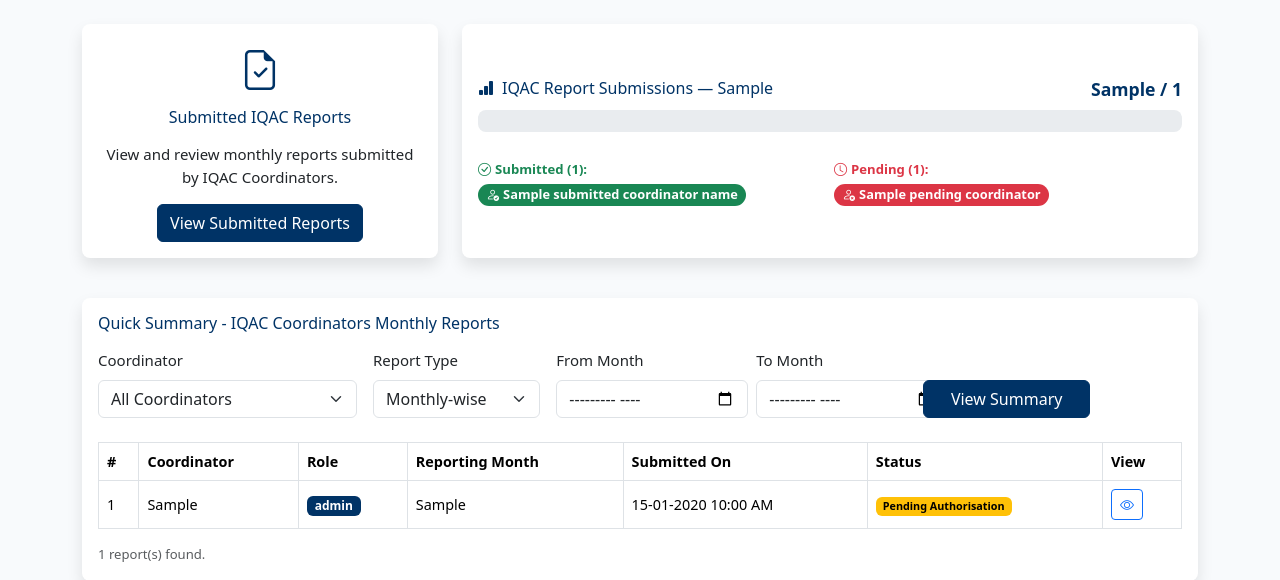
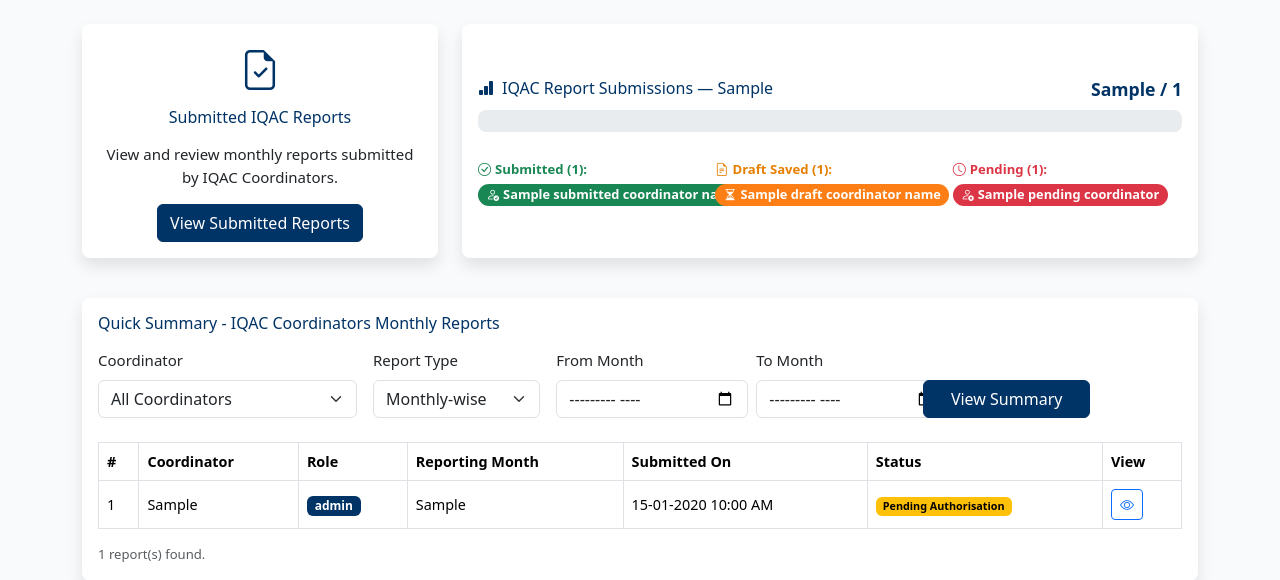
Before and after one commit to DarshanHeble/Iqac-manager, a Flask app: template templates/secretary_dashboard.html in a window 1280 px wide. Shown: the part 139-719 px from the top of the page. Run offline with Flask 3, Linux system fonts and the light colour scheme; the template is opened without the code that fills it: most values are stand-ins (such as "Sample title", 1, 10 or a date in 2020).

Commit message:
feat: add Draft Saved status to coordinator submission progress bar

```diff
--- a/app.py
+++ b/app.py
@@ -1356,11 +1356,29 @@ def admin_panel():
     current_report_month = prev.strftime("%Y-%m")
     cursor.execute("SELECT COUNT(*) as count FROM users WHERE role IN ('School IQAC Coordinator', 'Campus IQAC Coordinator')")
     total_coordinators = cursor.fetchone()['count']
-    cursor.execute("SELECT COUNT(DISTINCT username) as count FROM signed_reports WHERE reporting_month = %s", (current_report_month,))
+    cursor.execute("SELECT COUNT(DISTINCT username) as count FROM signed_reports WHERE reporting_month = %s AND status IN ('uploaded','reviewed')", (current_report_month,))
     submitted_coordinators = cursor.fetchone()['count']
     submission_pct = int((submitted_coordinators / total_coordinators * 100) if total_coordinators > 0 else 0)
 
-    # Which coordinators have NOT submitted
+    # Coordinators with signed PDF uploaded
+    cursor.execute("""
+        SELECT DISTINCT u.username, u.full_name FROM users u
+        JOIN signed_reports sr ON sr.username = u.username
+        WHERE u.role IN ('School IQAC Coordinator', 'Campus IQAC Coordinator')
+        AND sr.reporting_month = %s AND sr.status IN ('uploaded', 'reviewed')
+    """, (current_report_month,))
+    submitted_coordinator_names = [r['full_name'] or r['username'] for r in cursor.fetchall()]
+
+    # Coordinators with draft saved but not yet uploaded
+    cursor.execute("""
+        SELECT DISTINCT u.username, u.full_name FROM users u
+        JOIN signed_reports sr ON sr.username = u.username
+        WHERE u.role IN ('School IQAC Coordinator', 'Campus IQAC Coordinator')
+        AND sr.reporting_month = %s AND sr.status IN ('pending_upload', 'corrections_requested')
+    """, (current_report_month,))
+    draft_coordinator_names = [r['full_name'] or r['username'] for r in cursor.fetchall()]
+
+    # Coordinators with nothing done
     cursor.execute("""
         SELECT username, full_name FROM users WHERE role IN ('School IQAC Coordinator', 'Campus IQAC Coordinator')
         AND username NOT IN (
@@ -1368,15 +1386,6 @@ def admin_panel():
         )
     """, (current_report_month,))
     pending_coordinators = [r['full_name'] or r['username'] for r in cursor.fetchall()]
-
-    # Which coordinators HAVE submitted
-    cursor.execute("""
-        SELECT DISTINCT u.username, u.full_name FROM users u
-        JOIN signed_reports sr ON sr.username = u.username
-        WHERE u.role IN ('School IQAC Coordinator', 'Campus IQAC Coordinator')
-        AND sr.reporting_month = %s
-    """, (current_report_month,))
-    submitted_coordinator_names = [r['full_name'] or r['username'] for r in cursor.fetchall()]
 
     # Handle submission window settings update
     if request.method == "POST" and "update_window" in request.form:
@@ -1538,6 +1547,7 @@ def admin_panel():
         submission_pct=submission_pct,
         pending_coordinators=pending_coordinators,
         submitted_coordinator_names=submitted_coordinator_names,
+        draft_coordinator_names=draft_coordinator_names,
         current_report_month=datetime.strptime(current_report_month, "%Y-%m").strftime("%m-%Y"),
         **dict(zip(('submission_open_day', 'submission_close_day'), get_submission_window())),
         coordinators=coordinators,
@@ -3218,10 +3228,26 @@ def secretary_dashboard():
     cursor.execute("SELECT COUNT(*) as count FROM users WHERE role IN ('School IQAC Coordinator', 'Campus IQAC Coordinator')")
     total_coordinators = cursor.fetchone()['count']
 
-    cursor.execute("SELECT COUNT(DISTINCT username) as count FROM signed_reports WHERE reporting_month = %s", (current_report_month,))
+    cursor.execute("SELECT COUNT(DISTINCT username) as count FROM signed_reports WHERE reporting_month = %s AND status IN ('uploaded','reviewed')", (current_report_month,))
     submitted_coordinators = cursor.fetchone()['count']
 
     submission_pct = int((submitted_coordinators / total_coordinators * 100) if total_coordinators > 0 else 0)
+
+    cursor.execute("""
+        SELECT DISTINCT u.username, u.full_name FROM users u
+        JOIN signed_reports sr ON sr.username = u.username
+        WHERE u.role IN ('School IQAC Coordinator', 'Campus IQAC Coordinator')
+        AND sr.reporting_month = %s AND sr.status IN ('uploaded', 'reviewed')
+    """, (current_report_month,))
+    submitted_coordinator_names = [r['full_name'] or r['username'] for r in cursor.fetchall()]
+
+    cursor.execute("""
+        SELECT DISTINCT u.username, u.full_name FROM users u
+        JOIN signed_reports sr ON sr.username = u.username
+        WHERE u.role IN ('School IQAC Coordinator', 'Campus IQAC Coordinator')
+        AND sr.reporting_month = %s AND sr.status IN ('pending_upload', 'corrections_requested')
+    """, (current_report_month,))
+    draft_coordinator_names = [r['full_name'] or r['username'] for r in cursor.fetchall()]
 
     cursor.execute("""
         SELECT username, full_name FROM users WHERE role IN ('School IQAC Coordinator', 'Campus IQAC Coordinator')
@@ -3230,14 +3256,6 @@ def secretary_dashboard():
         )
     """, (current_report_month,))
     pending_coordinators = [r['full_name'] or r['username'] for r in cursor.fetchall()]
-
-    cursor.execute("""
-        SELECT DISTINCT u.username, u.full_name FROM users u
-        JOIN signed_reports sr ON sr.username = u.username
-        WHERE u.role IN ('School IQAC Coordinator', 'Campus IQAC Coordinator')
-        AND sr.reporting_month = %s
-    """, (current_report_month,))
-    submitted_coordinator_names = [r['full_name'] or r['username'] for r in cursor.fetchall()]
 
     # Coordinators list for Quick Summary dropdown
     cursor.execute("SELECT username, role FROM users WHERE role IN ('School IQAC Coordinator', 'Campus IQAC Coordinator') ORDER BY username")
@@ -3294,6 +3312,7 @@ def secretary_dashboard():
         submission_pct=submission_pct,
         pending_coordinators=pending_coordinators,
         submitted_coordinator_names=submitted_coordinator_names,
+        draft_coordinator_names=draft_coordinator_names,
         coordinators=coordinators,
         coord_reports=coord_reports,
         coord_user=coord_user,
--- a/templates/secretary_dashboard.html
+++ b/templates/secretary_dashboard.html
@@ -98,7 +98,7 @@
               </div>
               <div class="row g-2 mt-1">
                 {% if submitted_coordinator_names %}
-                <div class="col-md-6">
+                <div class="col-md-4">
                   <p class="mb-1 small fw-semibold text-success"><i class="bi bi-check-circle me-1"></i>Submitted ({{ submitted_coordinator_names | length }}):</p>
                   <div class="d-flex flex-wrap gap-2">
                     {% for name in submitted_coordinator_names %}
@@ -109,8 +109,20 @@
                   </div>
                 </div>
                 {% endif %}
+                {% if draft_coordinator_names %}
+                <div class="col-md-4">
+                  <p class="mb-1 small fw-semibold" style="color:#e67e00;"><i class="bi bi-file-earmark-text me-1"></i>Draft Saved ({{ draft_coordinator_names | length }}):</p>
+                  <div class="d-flex flex-wrap gap-2">
+                    {% for name in draft_coordinator_names %}
+                      <span class="badge rounded-pill" style="background-color:#fd7e14; color:#fff; font-size:0.8rem;">
+                        <i class="bi bi-hourglass-split me-1"></i>{{ name }}
+                      </span>
+                    {% endfor %}
+                  </div>
+                </div>
+                {% endif %}
                 {% if pending_coordinators %}
-                <div class="col-md-6">
+                <div class="col-md-4">
                   <p class="mb-1 small fw-semibold text-danger"><i class="bi bi-clock me-1"></i>Pending ({{ pending_coordinators | length }}):</p>
                   <div class="d-flex flex-wrap gap-2">
                     {% for name in pending_coordinators %}
```
Also changed, not shown: templates/admin.html (+14 -2 lines).
